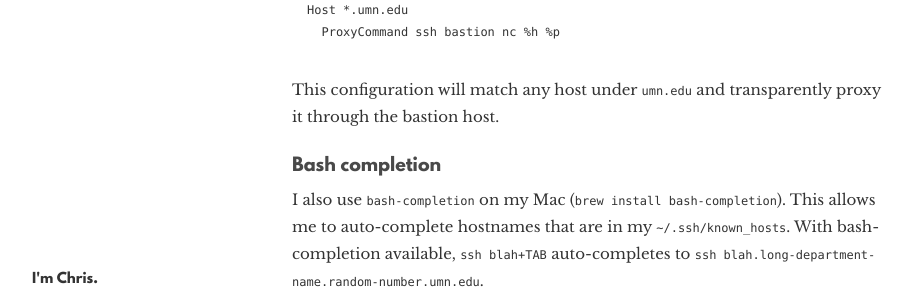
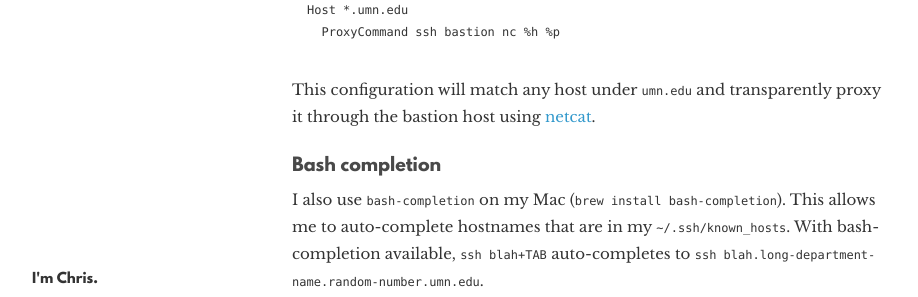
Before and after one commit to cdinger/cdinger.github.com, a Jekyll site: the page built from _posts/2015-02-20-using-ssh-bastion-hosts-without-going-mad.md, in a window 1280 px wide. Shown: the part 494-791 px from the top of the page, without its empty margins (178-1096 px from the left). Built offline with Jekyll 4.4.1, drawn with Linux system fonts in a browser that asks for light colours; nearby versions of some CDN libraries; comment, search, counter and statistics services are not loaded.

Commit message:
Mention netcat in the ssh config

```diff
--- a/_posts/2015-02-20-using-ssh-bastion-hosts-without-going-mad.md
+++ b/_posts/2015-02-20-using-ssh-bastion-hosts-without-going-mad.md
@@ -24,7 +24,7 @@ My `.ssh/config` now contains these four precious lines:
       ProxyCommand ssh bastion nc %h %p
 
 This configuration will match any host under `umn.edu` and transparently proxy it
-through the bastion host.
+through the bastion host using [netcat](http://en.wikipedia.org/wiki/Netcat).
 
 ### Bash completion
 
```
